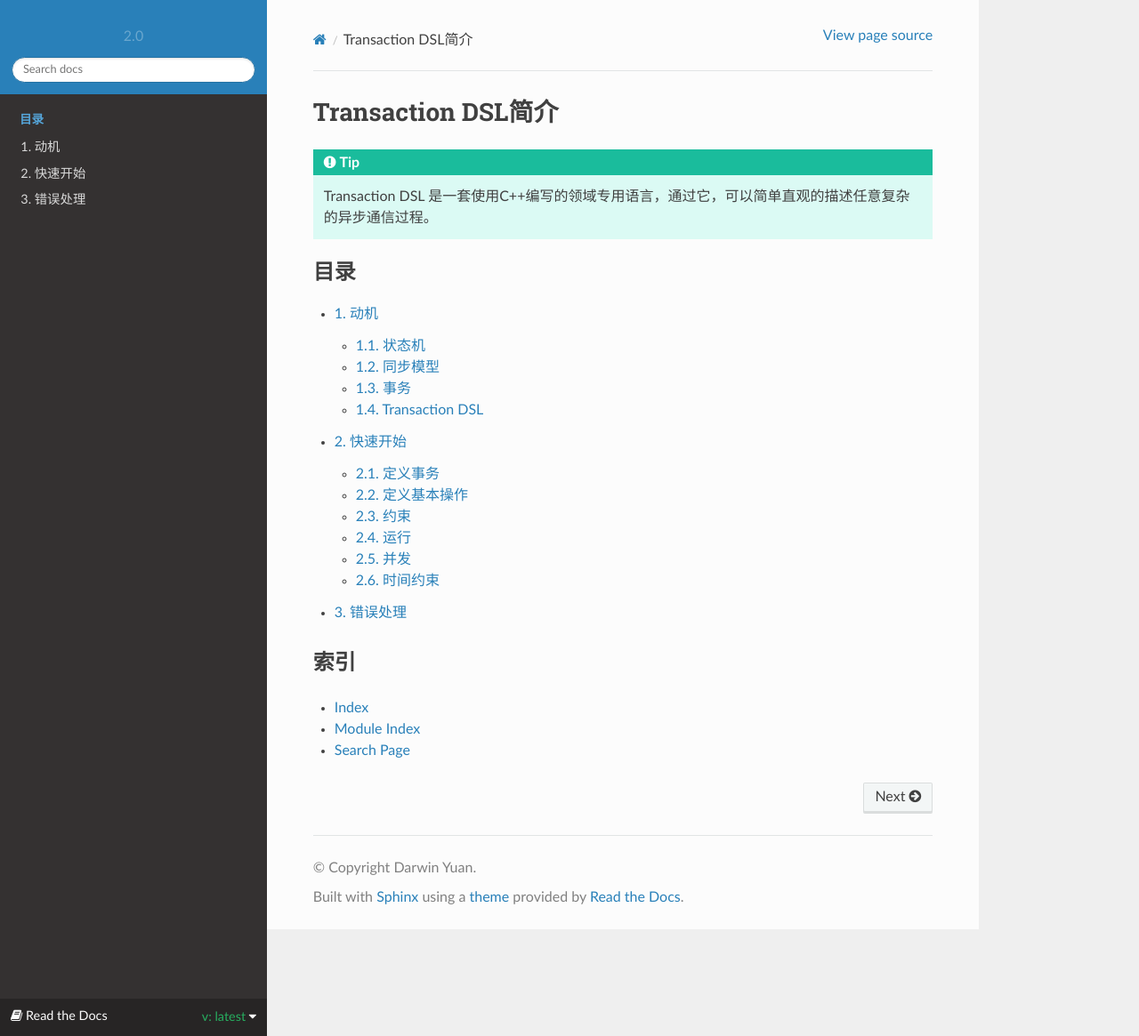
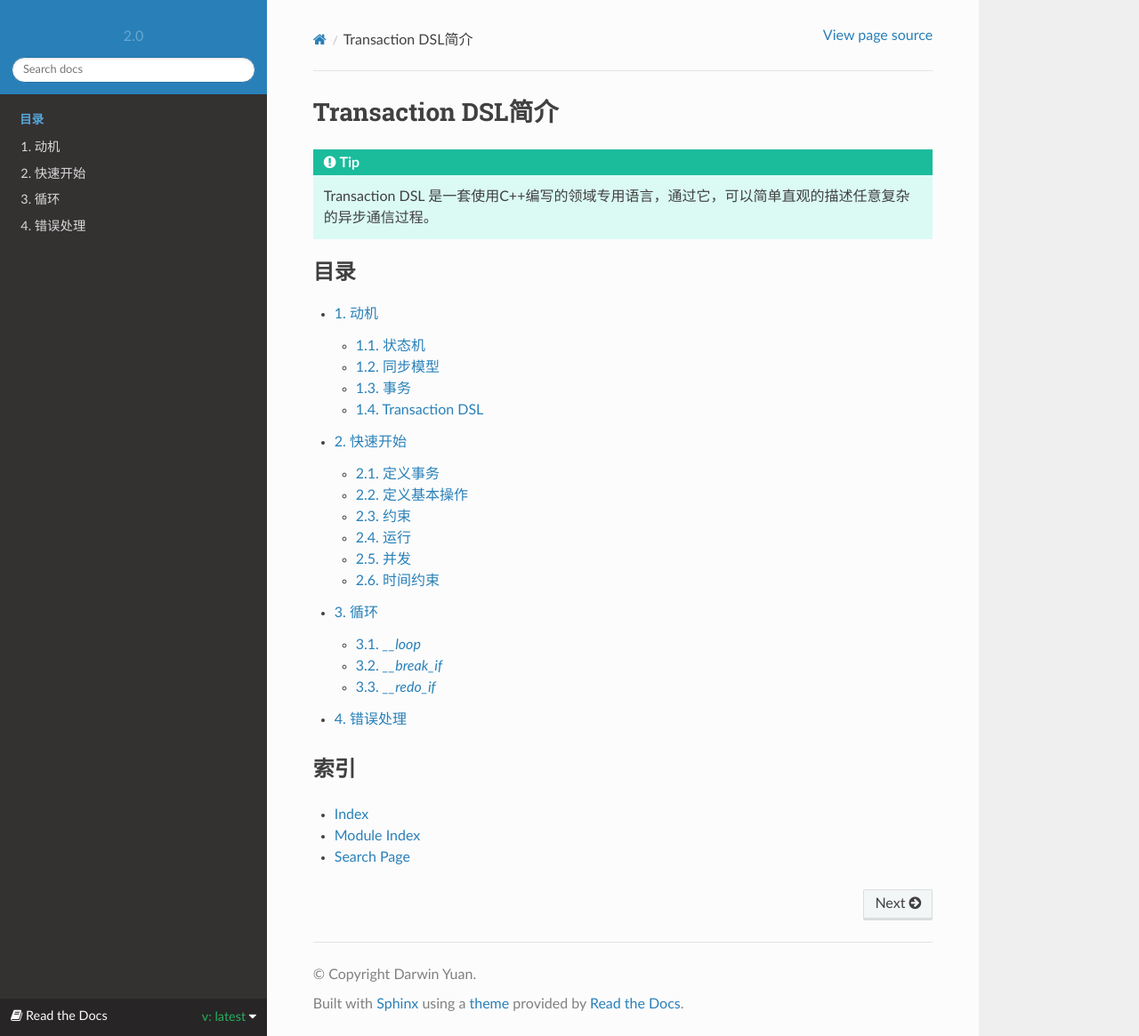
Before and after one commit to godsme/trans-dsl-2, a Sphinx documentation site: the page built from doc/source/index.rst, in a window 1280 px wide and 1165 px high. Shown: the whole window at 89% size. Built offline with Sphinx 7.4.7 and the Read the Docs theme 2.0.0, drawn with Linux system fonts in a browser that asks for light colours; some of the changed lines change nothing that is shown.

Commit message:
added loop doc

```diff
--- a/doc/source/index.rst
+++ b/doc/source/index.rst
@@ -11,6 +11,7 @@
 
    motivation
    quick-start
+   loop
    error-handling
 
 索引
--- /dev/null
+++ b/doc/source/loop.rst
@@ -0,0 +1,167 @@
+循环
+=====
+
+循环的控制可以非常灵活。比如，在 `C/C++` 语言中，循环的典型语意有：
+
+.. code-block:: c++
+
+   do {
+     // ...
+   } while(cond);
+
+   while(cond) {
+     // ...
+   }
+
+   for(init_list; cond; op) {
+     //
+   }
+
+同时，在任意循环里，可以随时随地进行两种循环控制：
+
+``continue`` 或者 ``redo`` ：
+   即重新回到循环的起点开始运行。
+``break`` :
+   中断当前的循环，或从当前的循环跳出。
+
+程序员可以通过上述的语意，组合出来任意复杂的循环控制。
+
+归纳下来，一个可以控制任意复杂循环控制的基本要素包括：
+
+1. 提供一种或多种循环定义方式：比如，``while(1){}`` 或者 ``do{}while(1)`` ；
+2. 用户可以在循环里的任何位置，根据当时的条件决定终止循环；即 ``if(cond) break`` 。其实 ``while(cond)`` 本身
+   的语意等价于 ``if(!cond) break``。因而 ``while(cond){}`` 和 ``do{}while(cond)`` 都是语法糖。
+3. 用户可以在循环里的任何位置，根据当时的条件决定重新循环；即 ``if(cond) continue`` 。
+4. 用于循环控制的状态信息：最典型的例子是计数器。这些状态信息，在整个循环进行期间，必须要保证其生命周期的连续性。
+
+`__loop`
+---------
+
+当程序员需要在一个Transaction里构建一个循环子过程时，可以使用 ``__loop(...)`` 来进行定义。这也是 `Transaction DSL` 所提供
+的唯一一种循环定义方式，它相当于 `C/C++` 中的 ``while(1){}`` 。
+
+.. code-block::
+
+   __loop(
+   , __sync(Action1)
+   , __async(Action2)
+   , __timer_guard(TIMER_2, Action3)
+   , __concurrent(__async(Action3), __async(Action5))
+   );
+
+这是一个死循环，它自身永远也不会终止，即便内部的某些 `Action` 出现运行时错误，它也不会停止循环。
+要想终止它，只能依靠 ``stop`` 或 ``kill``。
+
+因而，我们必须提供其它机制，让循环可以自然的终止。
+
+`__break_if`
+--------------
+
+``__break_if`` 大致相当于 `C/C++` 的 ``if(cond) break`` ，即当 ``cond`` 所设置的条件得到满足时，即可立即跳出循环。
+
+.. code-block:: c++
+
+   __loop(
+   , __sync(Action1)
+   , __async(Action2)
+   , __timer_guard(TIMER_2, Action3)
+   , __break_if(__is_timeout)
+   , __concurrent(__async(Action3), __async(Action5))
+   );
+
+这个例子中，如果在 ``__break_if`` 之前，发生了 ``TIMEDOUT`` 错误，则循环终止，而整个 ``__loop`` 的运行结果也是 ``TIMEDOUT`` 。
+
+当然，如果用户想在结束循环的同时，让 ``__loop`` 的运行结果为另一个错误值，则可以明确进行指定：
+
+.. code-block:: c++
+
+   __loop(
+   , __sync(Action1)
+   , __async(Action2)
+   , __timer_guard(TIMER_2, Action3)
+   , __break_if(__is_timeout, SUCCESS)
+   , __concurrent(__async(Action3), __async(Action5))
+   );
+
+这样， ``__loop`` 的运行结果将是 ``SUCCESS`` 。
+
+`__while`
++++++++++++
+
+事实上，正如我们之前所讨论的，我们可以使用 ``__loop`` 和 ``__break_if`` 描述 ``while(cond) {}`` 和 ``do{} while(cond`` ：
+
+.. code-block:: c++
+
+   __loop( __break_if(__not(CondSatisfied))
+   , __sync(Action1)
+   , __async(Action2)
+   , __timer_guard(TIMER_2, Action3)
+   , __concurrent(__async(Action3), __async(Action5))
+   );
+
+   __loop(
+   , __sync(Action1)
+   , __async(Action2)
+   , __timer_guard(TIMER_2, Action3)
+   , __concurrent(__async(Action3), __async(Action5))
+   , __break_if(__not(CondSatisfied))
+   );
+
+也就是说，我们只需要将 ``__break_if(__not(cond))`` 放在 ``__loop`` 的最前面和最后面，
+即等价于 ``while(cond){...}`` 和 ``do{...}while(cond)`` 。
+
+为了表达的更加直观， `Transaction DSL` 提供了一个语法糖： ``__while(cond)`` ，其等价于 ``__break_if(__not(cond))`` 。
+
+.. code-block:: c++
+
+   __loop( __while(CondSatisfied)
+   , __sync(Action1)
+   , __async(Action2)
+   , __timer_guard(TIMER_2, Action3)
+   , __concurrent(__async(Action3), __async(Action5))
+   );
+
+   __loop(
+   , __sync(Action1)
+   , __async(Action2)
+   , __timer_guard(TIMER_2, Action3)
+   , __concurrent(__async(Action3), __async(Action5))
+   , __while(CondSatisfied)
+   );
+
+当然，``__while`` 也可以指定循环结束时的返回值： ``__while(cond, FAILED)`` ，
+如果不指定，循环结束时，则会返回循环所处的 **运行时环境** 的状态。
+
+`__until`
++++++++++++
+
+`Transaction DSL` 所提供的另外一个语法糖是 ``__until`` ，它完全等价于 ``__break_if`` 。但对于某些程序员来讲，
+这在循环尾部决定循环是否终止时，更加符合语意理解习惯。
+
+.. code-block:: c++
+
+   __loop(
+   , __sync(Action1)
+   , __async(Action2)
+   , __timer_guard(TIMER_2, Action3)
+   , __concurrent(__async(Action3), __async(Action5))
+   , __until(CondSatisfied)
+   );
+
+注意，其语意和 ``do{}while(cond}`` 正好相反。
+
+`__redo_if`
+-------------
+
+`Transaction DSL` 所提供的 ``continue`` 语意的关键字是 ``__redo_if`` ，相当于 ``if(cond) continue`` 。
+
+.. code-block:: c++
+   __loop(
+   , __sync(Action1)
+   , __async(Action2)
+   , __timer_guard(TIMER_2, Action3)
+   , __redo_if(__is_timeout)
+   , __concurrent(__async(Action3), __async(Action5))
+   );
+
+在这个例子中，如果发生了timeout，则不再执行后续的其它Action，而是重新开始循环。
```
